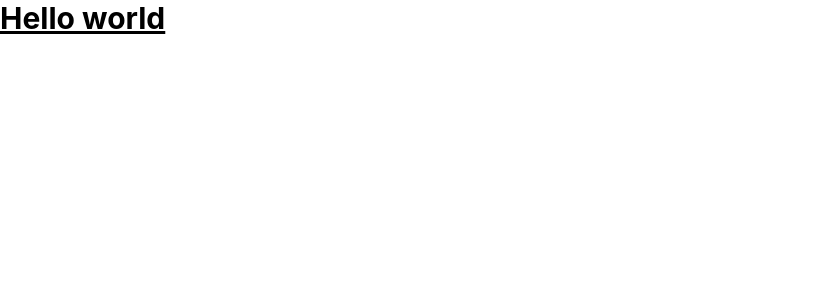
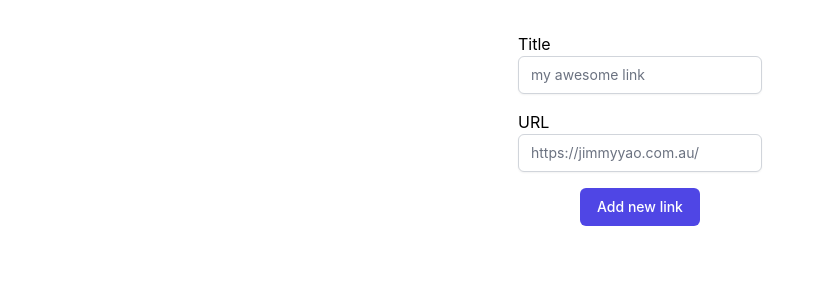
Before and after one commit to JIMMY-YA0/Devlink, a Next.js app: page / in a window 1280 px wide. Shown: the top 300 px of the page, without its empty margins (0-825 px from the left). Built offline with nearby package versions, Linux system fonts and the light colour scheme; no server answers.

Commit message:
feat: add newlink to database

```diff
--- a/pages/index.tsx
+++ b/pages/index.tsx
@@ -1,12 +1,82 @@
 import Image from 'next/image'
-import { Inter } from 'next/font/google'
-
-const inter = Inter({ subsets: ['latin'] })
+import { useEffect, useState } from 'react'
+import supabase from '@/utils/supabaseClient'
 
 export default function Home() {
+  const [isAuthenticated, setIsAuthenticated] = useState<boolean>(false)
+  const [useId, setUserId] = useState<string | undefined>()
+  const [title, setTitle] = useState<string | undefined>()
+  const [url, setUrl] = useState<string | undefined>()
+
+  useEffect(() => {
+    const getUser = async () => {
+      const user = await supabase.auth.getUser()
+      console.log('user: ', user)
+      if (user) {
+        const userId = user.data.user?.id
+        setIsAuthenticated(true)
+        setUserId(userId)
+      }
+    }
+    getUser()
+  }, [])
+
+  const addNewLink = async () => {
+    try {
+      if (title && url && useId) {
+        const { data, error } = await supabase
+          .from('links')
+          .insert({
+            title,
+            url,
+            user_id: useId
+          })
+          .select()
+        if (error) throw error
+        console.log('data: ', data)
+      }
+    } catch (error) {
+      console.log('error: ', error)
+    }
+  }
+
   return (
-    <>
-      <h1 className="text-3xl font-bold underline">Hello world</h1>
-    </>
+    <div className="flex flex-col w-full justify-center items-center mt-4">
+      {isAuthenticated && (
+        <>
+          <div className="mt-4">
+            Title
+            <input
+              type="text"
+              id="title"
+              name="title"
+              className="block w-full rounded-md border-gray-300 shadow-sm focus:border-indigo-500 focus:ring-indigo-500 sm:text-sm"
+              placeholder="my awesome link"
+              onChange={(e) => setTitle(e.target.value)}
+            />
+          </div>
+          <div className="mt-4">
+            URL
+            <input
+              type="text"
+              id="url"
+              name="url"
+              className="block w-full rounded-md border-gray-300 shadow-sm focus:border-indigo-500 focus:ring-indigo-500 sm:text-sm"
+              placeholder="https://jimmyyao.com.au/"
+              onChange={(e) => setUrl(e.target.value)}
+            />
+          </div>
+          <div className="mt-4">
+            <button
+              type="button"
+              className="inline-flex items-center rounded-md border border-transparent bg-indigo-600 text-white font-medium hover:bg-indigo-700 focus:outline-none focus:ring-2 focus:ring-offset-2 focus:ring-indigo-500 px-4 py-2 text-sm "
+              onClick={addNewLink}
+            >
+              Add new link
+            </button>
+          </div>
+        </>
+      )}
+    </div>
   )
 }
--- a/pages/login.tsx
+++ b/pages/login.tsx
@@ -31,6 +31,7 @@ const Login = () => {
           <input
             type="email"
             id="email"
+            name="email"
             className="block w-full rounded-md border-gray-300 shadow-sm focus:border-indigo-500 focus:ring-indigo-500 sm:text-sm"
             placeholder="you@example.com"
             onChange={(e) => setEmail(e.target.value)}
@@ -44,6 +45,7 @@ const Login = () => {
           <input
             type="password"
             id="password"
+            name="password"
             className="block w-full rounded-md border-gray-300 shadow-sm focus:border-indigo-500 focus:ring-indigo-500 sm:text-sm"
             placeholder="password"
             onChange={(e) => setPassword(e.target.value)}
```
